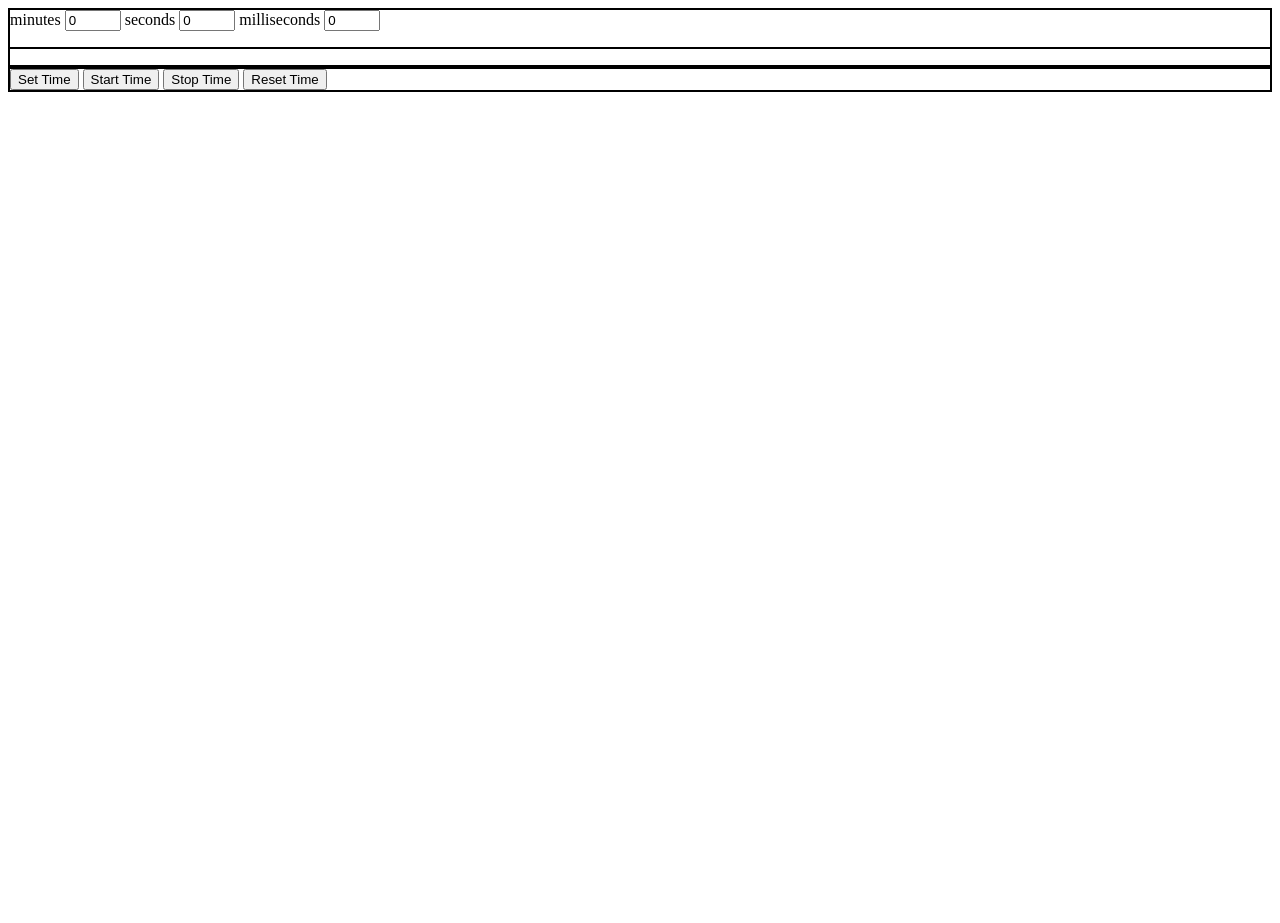
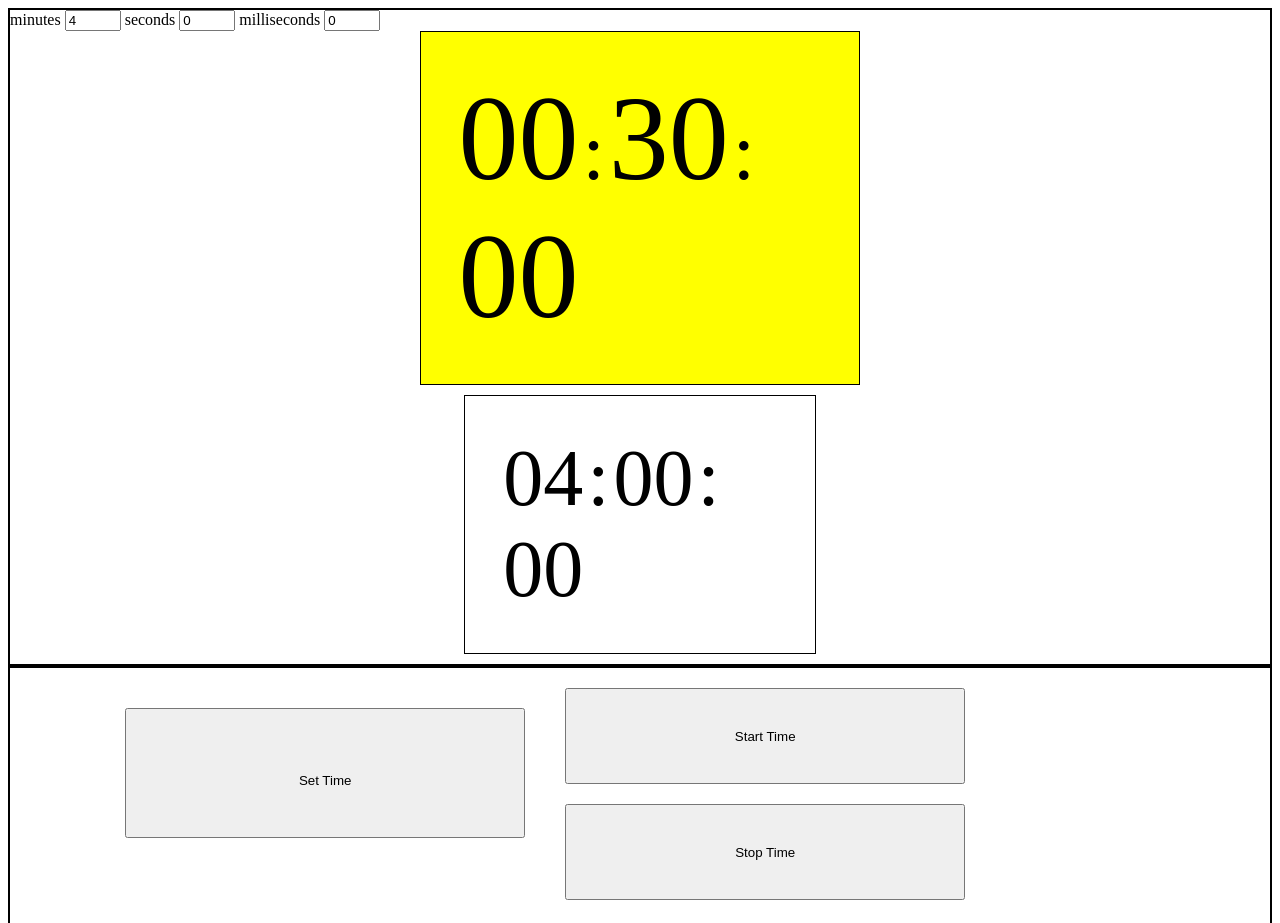
Before and after one commit to thenhao/project-week-1, a plain HTML site: page index.html in a window 1280 px wide. Shown: the top 923 px of the page. Before the commit the page ends 800 px from the top, so only its background shows below. Drawn offline with Linux system fonts and the light colour scheme.

Commit message:
Added millisecond section and also checking for colour change. Added default conditions and also padding for the timing display. Added styles.css to the layout of the page

```diff
--- a/index.html
+++ b/index.html
@@ -19,9 +19,27 @@
             <input type="number" id="minutelabel" min="0" max="10" value="0">
             <label for="">seconds</label>
             <input type="number" id="secondlabel" min="0" max="30" value="0">
-            <label for="">milliseconds</label>
+            <label for="" id="mil">milliseconds</label>
             <input type="number" id="millisecondlabel" min="0" max="99" value="0">
-            <p id="timeDisplay" ></p>
+
+            <div id="thirtysecondtimedisplay">
+                <label id="formin">milliseconds</label>
+                <label class="semiColon">:</label>
+                <label id="forsec">milliseconds</label>
+                <label class="semiColon">:</label>
+                <label id="formili">milliseconds</label>
+            </div>
+
+
+            <div id="fulltimepaneldisplay">
+                <label id="min">milliseconds</label>
+                <label class="semiColon">:</label>
+                <label id="sec">milliseconds</label>
+                <label class="semiColon">:</label>
+                <label id="mili">milliseconds</label>
+            </div>
+
+
         </div>
 
     </div>
@@ -30,8 +48,12 @@
     <div class="buttonpanelHouse">
         <div class="buttonpanel">
             <button id="setTime" onclick = "calculateSetTime()">Set Time</button>
-            <button id="startTime" onclick = "startTime()">Start Time</button>
-            <button id="stopTime" onclick="stopTime()">Stop Time</button>
+
+            <div class="buttonMiddlePanel">
+                <button id="startTime" onclick = "startTime()">Start Time</button>
+                <button id="stopTime" onclick="stopTime()">Stop Time</button>
+            </div>
+
             <button id="resetTime" onclick="resetTime()">Reset Time</button>
         </div>
     </div>
--- a/index.js
+++ b/index.js
@@ -2,7 +2,8 @@
 let customSetTime = 0;
 //Variable for minute, second and millisecond time in seconds
 let minuteTime = 0;
-let secondTime =0;
+let secondTime = 0;
+let millisecondTime = 100;
 let minuteTimeOverall = 0;
 let secondTimeOverall = 0;
 let minutePassed = 0;
@@ -12,17 +13,32 @@ let secondHand =0;
 
 //default time for minute and second
 const defaultMinute = 4;
-const defaultSecond =0;
+const defaultSecond = 0;
+const defaultMilisecond = 0;
+const defaultIntervalCounter = 30;
 //variable for new line
 let newLine ="\n";
 //array for number of 30 second block
 let timeBlockArray;
-let counter =0;
+let counter = 0;
 let currentCount = 0;
 //variable for set interval
 let startTimeCounter;
+let startMilliTimeCounter;
 //variable for button clicked or not
 let isClicked = false;
+let started = false;
+
+
+document.getElementById("min").innerText = padZero(defaultMinute);
+document.getElementById("sec").innerText = padZero(defaultSecond);
+document.getElementById("mili").innerText = padZero(defaultMilisecond);
+
+document.getElementById("formin").innerText = padZero(defaultSecond);
+document.getElementById("forsec").innerText = padZero(defaultIntervalCounter);
+document.getElementById("formili").innerText = padZero(defaultMilisecond);
+
+resetTime();
 
 function calculateSetTime(){
     //console.log to troubleshoot showing can get value in
@@ -32,11 +48,11 @@ function calculateSetTime(){
     initialTime();
 
     //set the string in place
-     document.getElementById("timeDisplay").innerText = minuteTime/60 +"min"+secondTime+"seconds";
 
      calculateBlocksOfTime();
 
-     document.getElementById("timeDisplay").innerText = (minuteHand) +"min"+ (secondHand) +" seconds" +newLine+timeBlockArray[counter];
+
+
 }
 
 function initialTime(){
@@ -76,14 +92,44 @@ function calculateBlocksOfTime(){
 function startTime(){
     //isClicked variable to check if the button is clicked
     isClicked = true;
+    //another timer for millisecond ? // for nice looking purpose
+    startMilliTimeCounter = setInterval(millisecondShow,10);
     startTimeCounter = setInterval(tabathaCount,1000);
+}
+
+function millisecondShow(){
+    //default value to countdown
+    //default value to show as something else
+    //hit 0 second time minus// however let the other timer handle
+    if(millisecondTime === -1){
+        millisecondTime = 100;
+    }
+    else if(millisecondTime === 100){
+        millisecondTime--;
+    }
+
+    //tested with a label and it works.
+
+    if(millisecondTime === 100){
+        document.getElementById("mili").innerText = padZero(defaultMilisecond);
+        document.getElementById("formili").innerText = padZero(defaultMilisecond);
+    }
+    else{
+        document.getElementById("mili").innerText = padZero(millisecondTime);
+        document.getElementById("formili").innerText = padZero(millisecondTime);
+    }
+
+
+    //console.log(millisecondTime);
+    millisecondTime--;
 }
 
 function tabathaCount(){
     if(timeBlockArray[counter] === 0){
 
         if(counter === 0){
-            document.getElementById("timeDisplay").innerText = timeBlockArray[counter];
+            //document.getElementById("timeDisplay").innerText = timeBlockArray[counter];
+            document.getElementById("forsec").innerText =padZero(defaultSecond);
             clearInterval(startTimeCounter);
         }else{
             counter--;
@@ -100,42 +146,6 @@ function tabathaCount(){
     //button clicked or not
     if(isClicked)
     {
-        // if(minutePassed === 2 || minutePassed === 0){
-        //     secondTimeOverall = timeBlockArray[counter] + timeBlockArray[counter-1];
-        //     console.log(secondTimeOverall);
-        // }else if(minutePassed === 1){
-        //     secondTimeOverall = timeBlockArray[counter];
-        //     console.log(secondTimeOverall);
-        //     //console.log(counter);
-        // }
-
-        // if(secondTimeOverall === 60){
-
-
-        //     //console.log('in here');
-        //     // if((minuteTimeOverall) !== 0){
-
-
-
-        //     // }else{
-        //     //     clearInterval(startTimeCounter);
-        //     // }
-
-        // }else if(secondTimeOverall === 0){
-        //     if(minutePassed ===0){
-        //         minutePassed = 2;
-        //     }else{
-        //         minutePassed--;
-        //     }
-
-        // }else{
-
-        //     if(secondTimeOverall === 59){
-        //         minuteTimeOverall--;
-        //     }
-        //     document.getElementById("timeDisplay").innerText = (minuteTimeOverall) +"min"+(secondTimeOverall)+"seconds" +newLine+timeBlockArray[counter];
-        // }
-
         //This if condition checks if 1 minute has passed
         if(minuteHand !== 0){
             if(minutePassed === 60){
@@ -154,7 +164,10 @@ function tabathaCount(){
         if(secondHand === 0){
             if(minuteHand === 0){
                 //end as minute =0 and seconds = 0
+                document.getElementById("mili").innerText = padZero(defaultMilisecond);
+                document.getElementById("formili").innerText = padZero(defaultMilisecond);
                 clearInterval(startTimeCounter);
+                clearInterval(startMilliTimeCounter);
             }
             else{
                 minuteHand--;
@@ -165,20 +178,38 @@ function tabathaCount(){
             minuteHand--;
             secondHand--;
             timeBlockArray[counter]--;
+
         }
 
         //This section displays the code before doing countdown work and countup tracking work
         //Added this if condition again to catch the 0 second anomaly
         //condition added for display of correctness and else clause functions just normally
         if(secondHand === 60){
-            document.getElementById("timeDisplay").innerText = (minuteHand+1) +"min"+00+"seconds" +newLine+timeBlockArray[counter];
+            //printing by label
+            document.getElementById("min").innerText = (minuteHand+1);
+            document.getElementById("sec").innerText = padZero(defaultSecond);
         }else{
-            document.getElementById("timeDisplay").innerText = (minuteHand) +"min"+(secondHand)+"seconds" +newLine+timeBlockArray[counter];
+
+            document.getElementById("forsec").innerText = padZero(timeBlockArray[counter]);
+
+            //printing by label
+            document.getElementById("min").innerText = padZero(minuteHand);
+            document.getElementById("sec").innerText = padZero(secondHand);
         }
+
+        //condition to check for changing colour
+        //maybe can use array.includes here
+        if(secondHand ===0 ||secondHand ===30 || secondHand ===60) {
+            document.getElementById("thirtysecondtimedisplay").style.backgroundColor = 'yellow';
+        }else if(secondHand === 10 || secondHand ===40){
+            document.getElementById("thirtysecondtimedisplay").style.backgroundColor = 'red';
+        }
+
         currentCount =timeBlockArray[counter];
         timeBlockArray[counter]--;
         secondHand--;
         minutePassed++;
+
         console.log(minutePassed);
 
     }
@@ -186,13 +217,17 @@ function tabathaCount(){
 }
 
 function stopTime(){
-    timeBlockArray[counter]= currentCount;
+
+    currentCount = timeBlockArray[counter];
     isClicked = false;
+
     clearInterval(startTimeCounter);
+    clearInterval(startMilliTimeCounter);
 }
 
 function resetTime(){
     isClicked = false;
+    minutePassed = 0;
     document.getElementById("minutelabel").value=defaultMinute;
     document.getElementById("secondlabel").value=defaultSecond;
 
@@ -201,6 +236,24 @@ function resetTime(){
     calculateBlocksOfTime();
 
     clearInterval(startTimeCounter);
+    clearInterval(startMilliTimeCounter);
 
-    document.getElementById("timeDisplay").innerText = (minuteTimeOverall) +"min"+ (defaultSecond) +" seconds" +newLine+timeBlockArray[counter];
+    //For the total time display
+    document.getElementById("min").innerText = padZero(defaultMinute);
+    document.getElementById("sec").innerText = padZero(defaultSecond);
+    document.getElementById("mili").innerText = padZero(defaultMilisecond);
+
+    //For the interval Counter
+    document.getElementById("formin").innerText = padZero(defaultSecond);
+    document.getElementById("forsec").innerText = padZero(defaultIntervalCounter);
+    document.getElementById("formili").innerText = padZero(defaultMilisecond);
+
 }
+
+
+//https://stackoverflow.com/questions/10073699/pad-a-number-with-leading-zeros-in-javascript/10073788
+//padding zero in front
+function padZero(number){
+    let  str = number.toString();
+    return str.padStart(2, "0");
+}
--- a/styles.css
+++ b/styles.css
@@ -5,8 +5,61 @@
     border: 1px solid black;
 }
 
+
+
+.fulltimepaneldisplay{
+    border: 1px solid black;
+}
+
 .buttonpanelHouse{
     border: 1px solid black;
+}
+
+.buttonpanel{
+    border: 1px solid black;
+    display:flex;
+    flex-direction: row;
+    flex-wrap: wrap;
+}
+
+.buttonMiddlePanel{
+    display:flex;
+    flex-direction: column;
+    flex-wrap: wrap;
+}
+#setTime{
+    height: 12vh;
+    width: 50vh;
+    margin-top: 40px;
+    margin-bottom: 20px;
+    margin-left: 9vw;
+    margin-right: 20px;
+    padding: 5%;
+}
+#startTime{
+    height: 12vh;
+    width: 50vh;
+    margin-top: 20px;
+    margin-bottom: 20px;
+    margin-left: 20px;
+    margin-right: 20px;
+}
+#stopTime{
+    height: 12vh;
+    width: 50vh;
+    margin-bottom: 20px;
+    margin-left: 20px;
+    margin-right: 20px;
+}
+
+#resetTime{
+    height: 12vh;
+    width: 50vh;
+    margin-top: 40px;
+    margin-bottom: 20px;
+    margin-left: 20px;
+    margin-right: 9vw;
+    padding: 5%;
 }
 
 #timeDisplay{
@@ -17,6 +70,53 @@
     border: 1px solid black;
 }
 
-.buttonpanel{
+.semiColon {
+    font-size: 10vh;
+}
+
+
+#thirtysecondtimedisplay{
     border: 1px solid black;
+    background-color: yellow;
+    width: fit-content;
+    height: fit-content;
+    padding: 3%;
+    margin-left: 32vw;
+    margin-right: 32vw;
+    margin-bottom: 10px;
 }
+
+#formin{
+    font-size: 15vh;
+}
+
+#forsec{
+    font-size: 15vh;
+}
+
+#formili{
+    font-size: 15vh;
+}
+
+
+#fulltimepaneldisplay{
+    border: 1px solid black;
+    width: fit-content;
+    height: fit-content;
+    padding: 3%;
+    margin-left: 35.5vw;
+    margin-right: 35.5vw;
+    margin-bottom: 10px;
+}
+
+#min{
+    font-size: 10vh;
+}
+
+#sec{
+    font-size: 10vh;
+}
+
+#mili{
+    font-size: 10vh;
+}
```
Also changed, not shown: project notes.txt.
